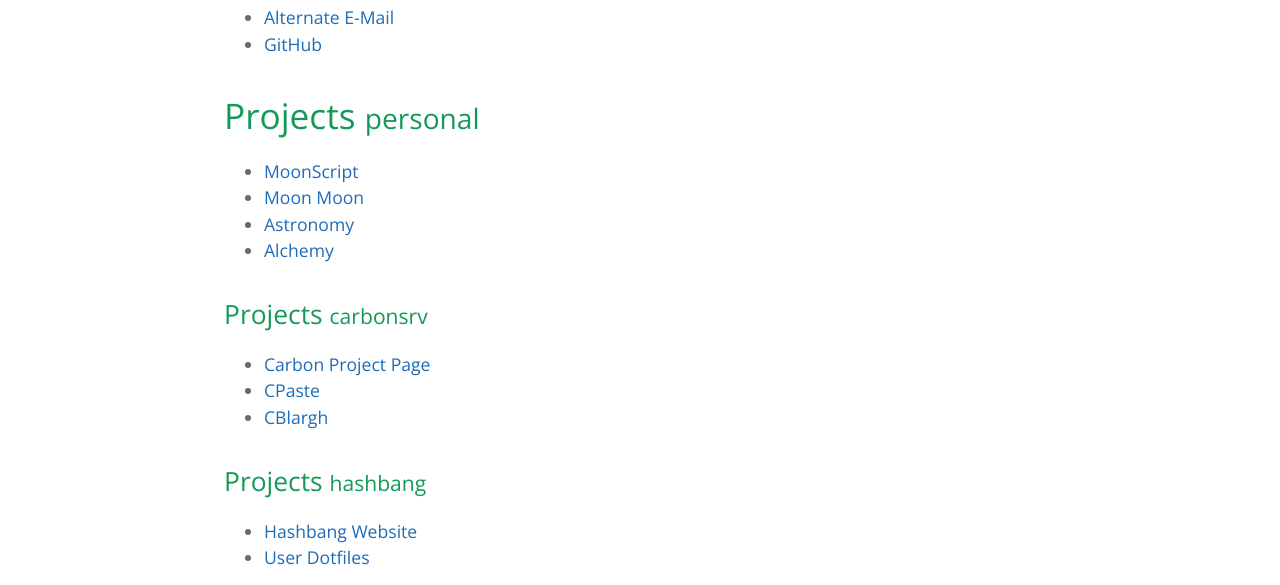
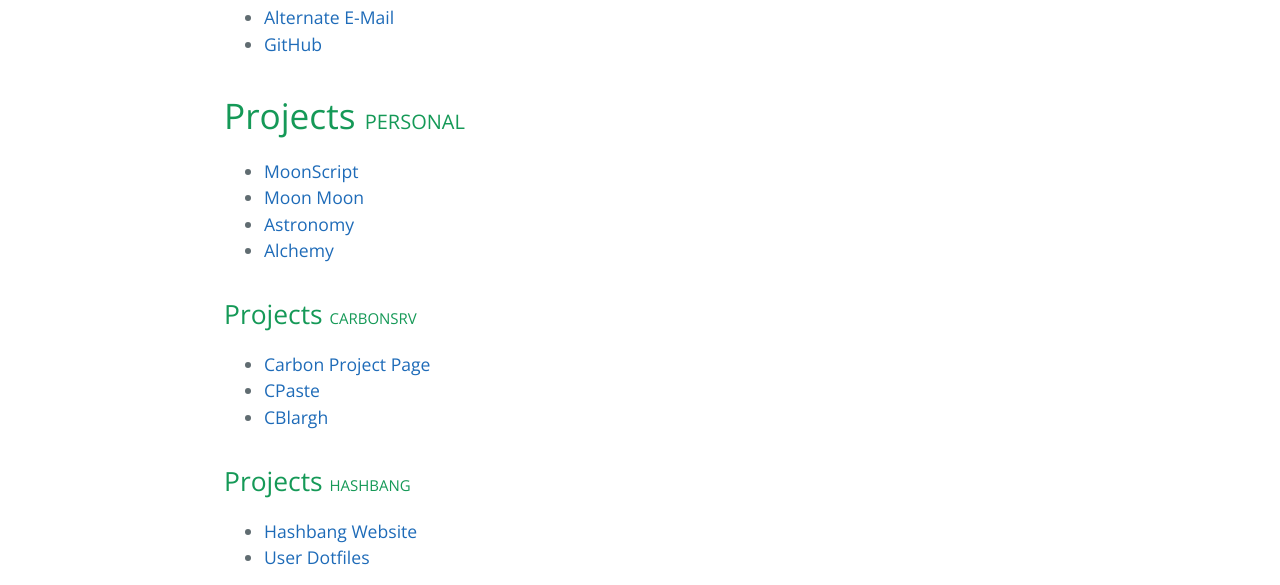
Before and after one commit to ChickenNuggers/ChickenNuggers.github.io, a Jekyll site: the page built from index.md, in a window 1280 px wide. Shown: the part 621-1206 px from the top of the page. Built offline with Jekyll 4.4.1, drawn with Linux system fonts in a browser that asks for light colours.

Commit message:
stylesheet fixes

```diff
--- a/stylesheets/stylesheet.css
+++ b/stylesheets/stylesheet.css
@@ -1,5 +1,8 @@
 * {
   box-sizing: border-box; }
+
+small {
+  font-variant: small-caps; }
 
 body {
   padding: 0;
```
